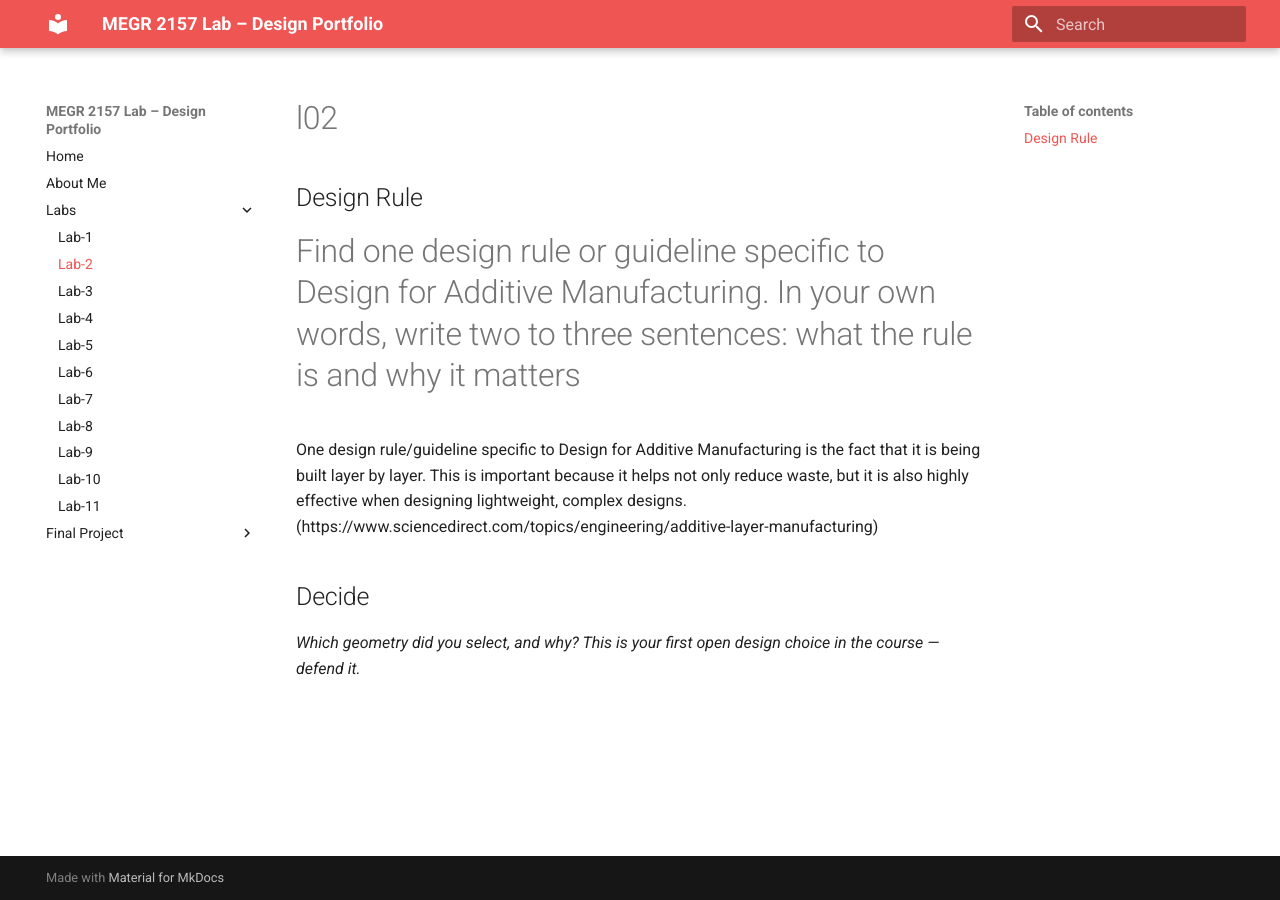
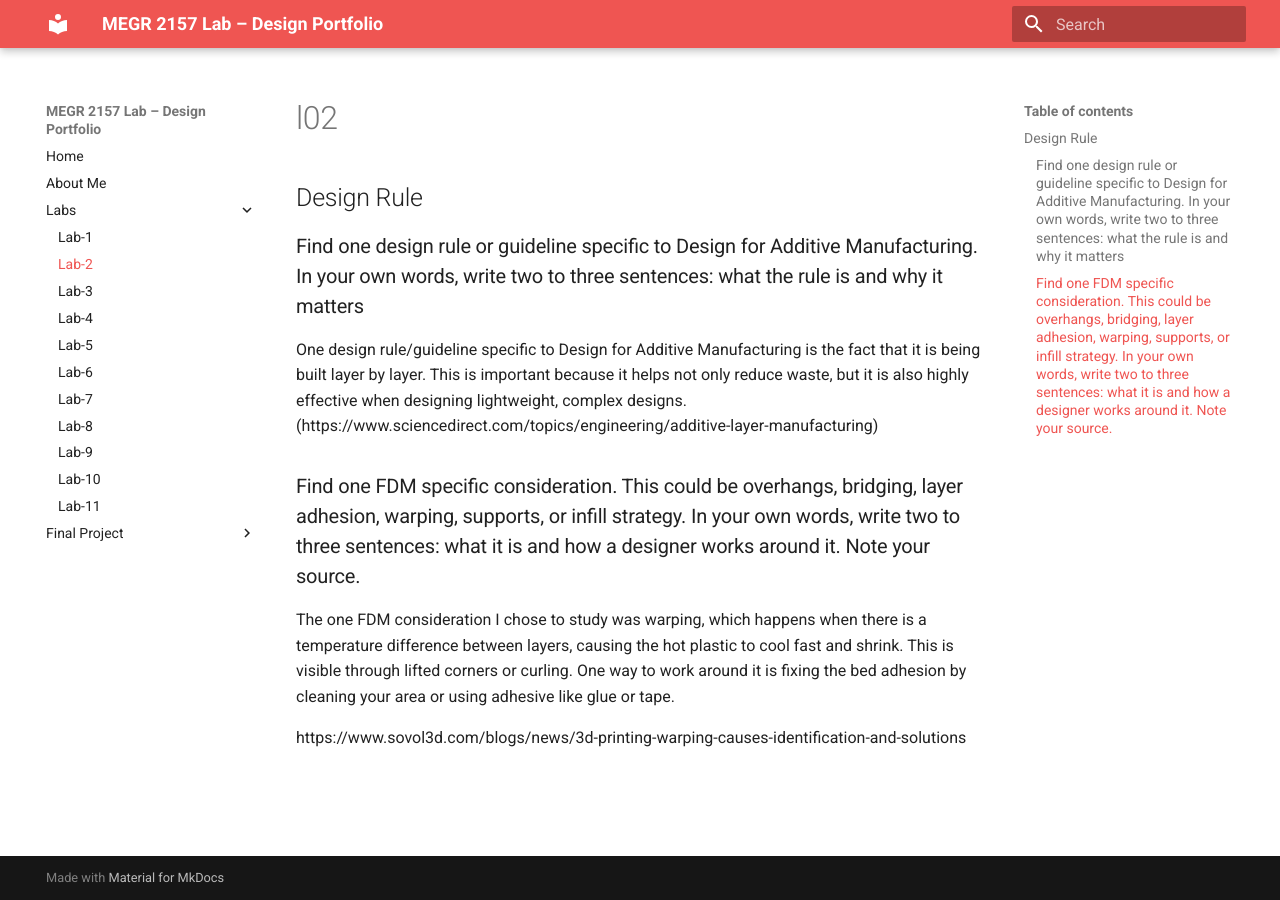
Before and after one commit to CandyVas/Candy-Vasquez-Portfolio-Lab, an MkDocs documentation site: the page built from docs/Labs/L02/index.md, in a window 1280 px wide. Built offline with MkDocs 1.6.1 and Material for MkDocs 9.7.7, drawn with Linux system fonts in a browser that asks for light colours.

Commit message:
Revise design rule and FDM consideration sections
Updated sections to clarify design rules and considerations for additive manufacturing and FDM.

```diff
--- a/docs/Labs/L02/index.md
+++ b/docs/Labs/L02/index.md
@@ -1,10 +1,13 @@
 # l02
 
 ## Design Rule
-#Find one design rule or guideline specific to Design for Additive Manufacturing. In your own words, write two to three sentences: what the rule is and why it matters
+### Find one design rule or guideline specific to Design for Additive Manufacturing. In your own words, write two to three sentences: what the rule is and why it matters
 
 One design rule/guideline specific to Design for Additive Manufacturing is the fact that it is being built layer by layer. This is important because it helps not only reduce waste, but it is also highly effective when designing lightweight, complex designs.
 (https://www.sciencedirect.com/topics/engineering/additive-layer-manufacturing)
 
-## Decide
-_Which geometry did you select, and why? This is your first open design choice in the course — defend it._
+### Find one FDM specific consideration. This could be overhangs, bridging, layer adhesion, warping, supports, or infill strategy. In your own words, write two to three sentences: what it is and how a designer works around it. Note your source.
+
+The one FDM consideration I chose to study was warping, which happens when there is a temperature difference between layers, causing the hot plastic to cool fast and shrink. This is visible through lifted corners or curling. One way to work around it is fixing the bed adhesion by cleaning your area or using adhesive like glue or tape.
+
+https://www.sovol3d.com/blogs/news/3d-printing-warping-causes-identification-and-solutions
```
